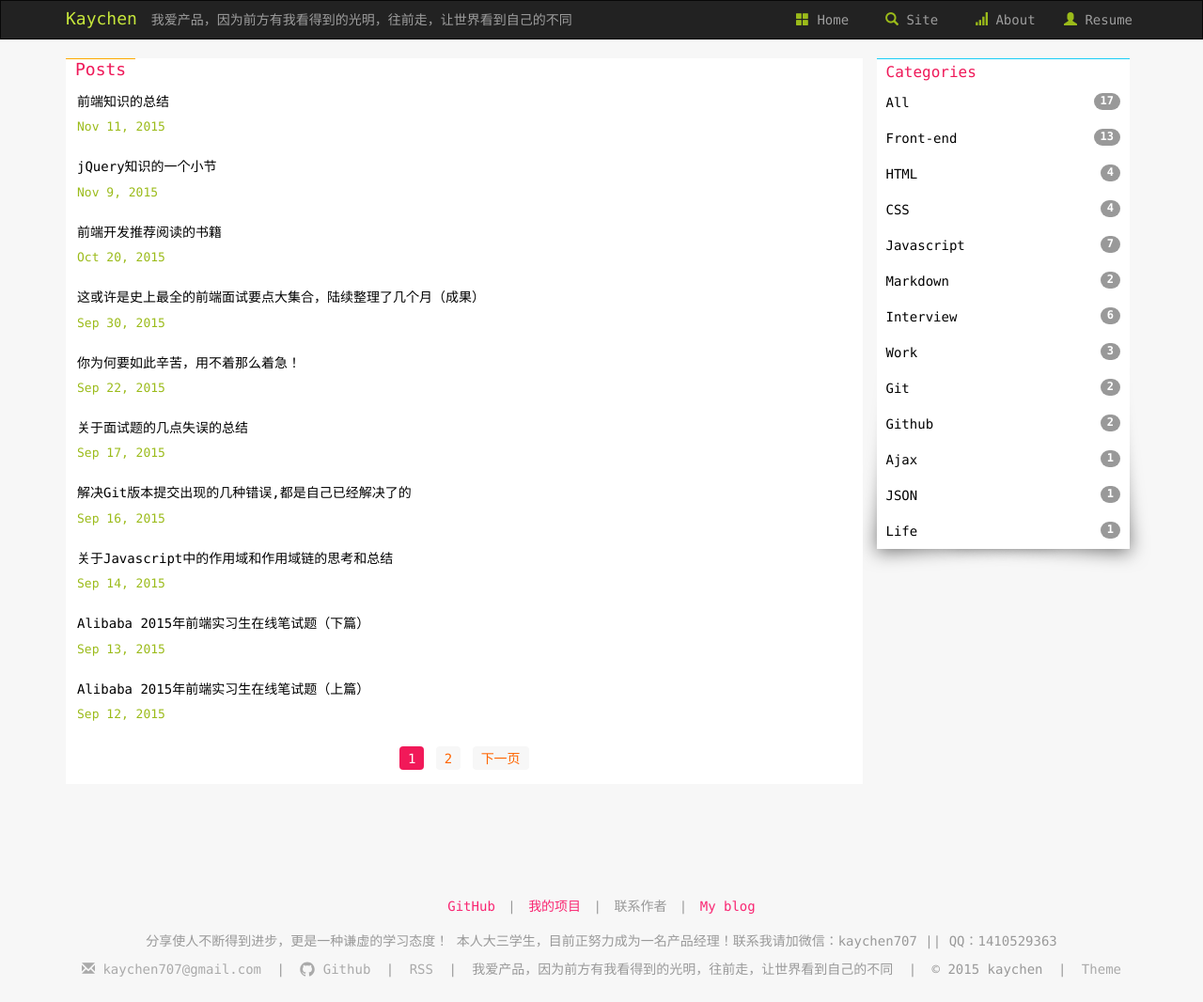
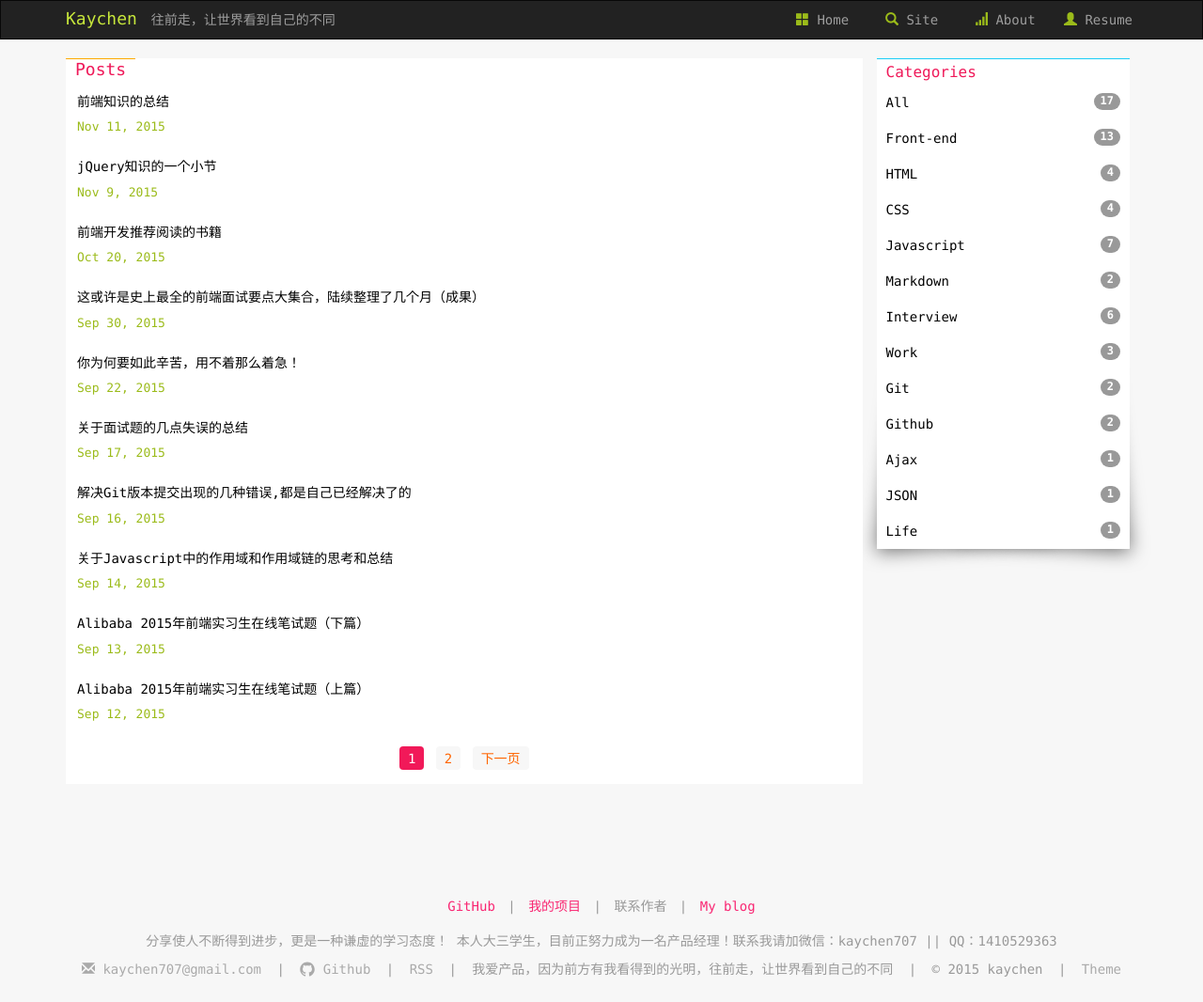
Before and after one commit to LittlewhiteChen/LittlewhiteChen.github.io, a Jekyll site: the page built from index.html, in a window 1280 px wide. Shown: the whole page at 94% size. Built offline with Jekyll 4.4.1, drawn with Linux system fonts in a browser that asks for light colours; nearby versions of some CDN libraries; the list of posts is cut into pages by our own code; comment, search, counter and statistics services are not loaded; a style sheet for code colours, icons or effects is not loaded.

Commit message:
标题修改

```diff
--- a/_includes/header.html
+++ b/_includes/header.html
@@ -12,7 +12,7 @@
         <span class="icon-bar"></span>
       </button>
       <a class="navbar-brand title" href="{{ site.baseurl }}/">{{ site.title }}</a>
-      <p class="navbar-text">我爱产品，因为前方有我看得到的光明，往前走，让世界看到自己的不同</p>
+      <p class="navbar-text">往前走，让世界看到自己的不同</p>
     </div>
     <!-- Collect the nav links, forms, and other content for toggling -->
     <div class="collapse navbar-collapse" id="bs-example-navbar-collapse-1">
```
